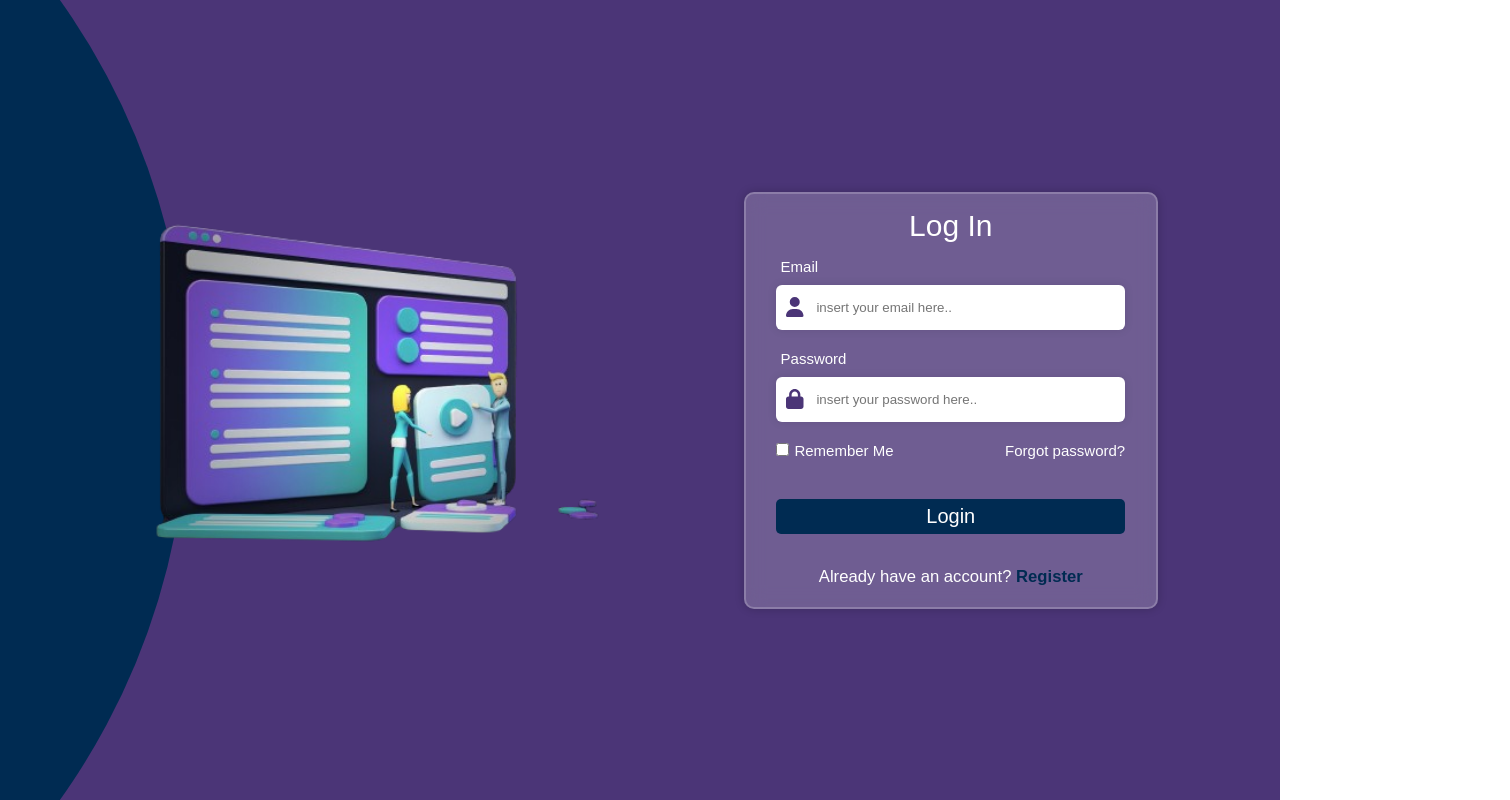
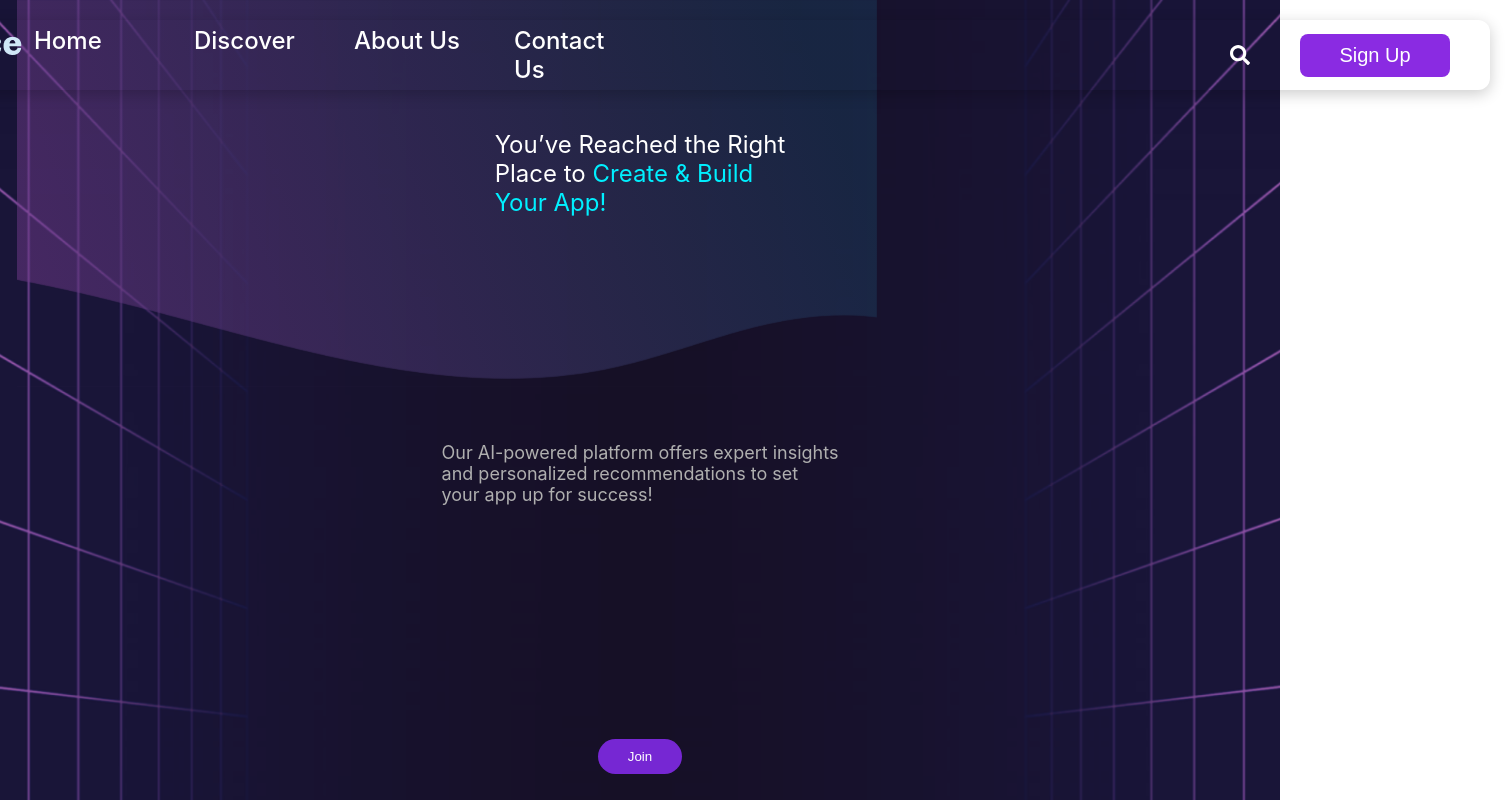
Before and after one commit to makhoulshbeeb/app-space-front, a React (Create React App) app in the folder app-vice/: page / in a window 1280 px wide. Shown: the whole page, 1510 px wide, since content can reach past the window. Built offline with nearby package versions, Linux system fonts and the light colour scheme.

Commit message:
restyling login and signup pages

```diff
--- a/app-vice/src/App.jsx
+++ b/app-vice/src/App.jsx
@@ -11,11 +11,11 @@ function App() {
   return (
     <Router>
       <Routes>
-        <Route path="/" element={<Login />} />
+        <Route path="/" element={<Landing />} />
         <Route path="/about_us" element={<AboutUs />} />
         <Route path="/contact_us" element={<ContactUs />} />
         <Route path="/signup" element={<Signup />} />
-        <Route path="/landing-page" element={<Landing />} />
+        <Route path="/login" element={<Login />} />
       </Routes>
 
     </Router>
--- a/app-vice/src/components/Login.jsx
+++ b/app-vice/src/components/Login.jsx
@@ -1,6 +1,6 @@
 import React, { useState } from "react";
 import "./styles/Login.css";
-import image from "../image/bg_image.png";
+import image from "../image/login.png";
 import { FontAwesomeIcon } from "@fortawesome/react-fontawesome";
 import { faUser, faLock } from "@fortawesome/free-solid-svg-icons";
 import { useLoginMutation } from "../api/AuthApi";
@@ -26,7 +26,7 @@ const Login = () => {
       <div className="animated-circle"></div>
       <div className="auth_container">
         <div className="image_container">
-          <img src={image} className="image" alt="background" />
+          <img src={image} className="login_image" alt="background" />
         </div>
         <div className="auth_form">
           <p className="auth_title">Log In</p>
--- a/app-vice/src/components/Signup.jsx
+++ b/app-vice/src/components/Signup.jsx
@@ -1,6 +1,6 @@
 import React, { useState } from "react";
 import "./styles/SignUp.css";
-import image from "../image/bg_image.png";
+import image from "../image/signup.png";
 import { FontAwesomeIcon } from "@fortawesome/react-fontawesome";
 import { faUser, faLock } from "@fortawesome/free-solid-svg-icons";
 import { useRegisterMutation } from "../api/AuthApi";
--- a/app-vice/src/components/styles/Login.css
+++ b/app-vice/src/components/styles/Login.css
@@ -30,14 +30,15 @@
   justify-content: space-between;
   position: relative;
   z-index: 2;
+  width:90%;
 }
 
 .image_container {
   width: 50%;
 }
 
-.image {
-  width: 60dvw;
+.login_image {
+  width: 40dvw;
 }
 
 .auth_form {
--- a/app-vice/src/components/styles/SignUp.css
+++ b/app-vice/src/components/styles/SignUp.css
@@ -37,7 +37,7 @@
   }
 
   .image {
-    width: 60dvw;
+    width: 40dvw;
   }
 
   .auth_form {
```
Also changed, not shown: app-vice/src/image/login.png (added), app-vice/src/image/signup.png (added).
